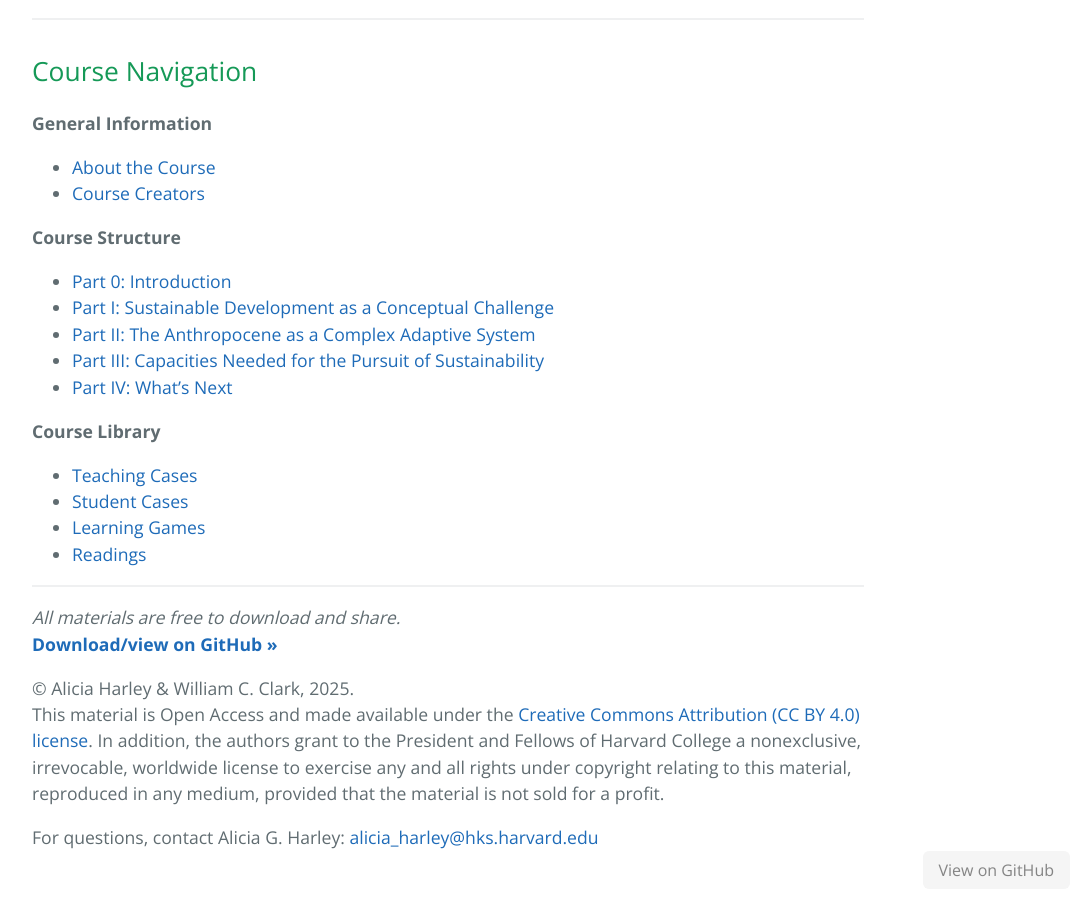
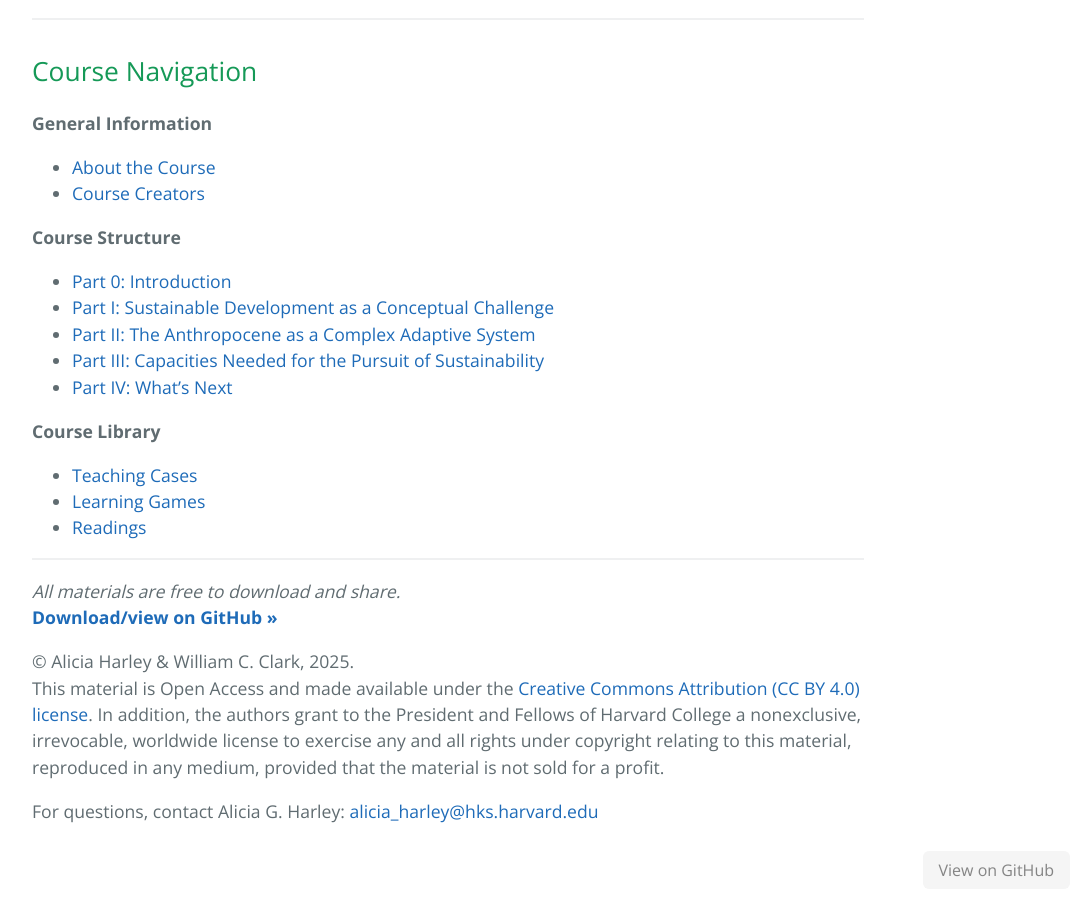
Before and after one commit to agharley/sustdev, a Jekyll site: the page built from index.md, in a window 1280 px wide and 900 px high, scrolled down 896 px. Shown: the whole window, without its empty margins (192-1277 px from the left). Built offline with Jekyll 4.4.1, drawn with Linux system fonts in a browser that asks for light colours; our own code applies the rules of GitHub Pages for plain Markdown files; after the commit the page ends 1770 px from its top, so only the background shows below that.

Commit message:
Update index.md
deleted student case path. will put student uganda case in readings.

```diff
--- a/index.md
+++ b/index.md
@@ -22,7 +22,6 @@ This course explores how the peoples of an increasingly stressed planet earth ca
 
 **Course Library**
 - [Teaching Cases](course-library/teaching-cases/)
-- [Student Cases](course-library/student-cases/)
 - [Learning Games](course-library/learning-games/)
 - [Readings](course-library/readings/)
 
```
